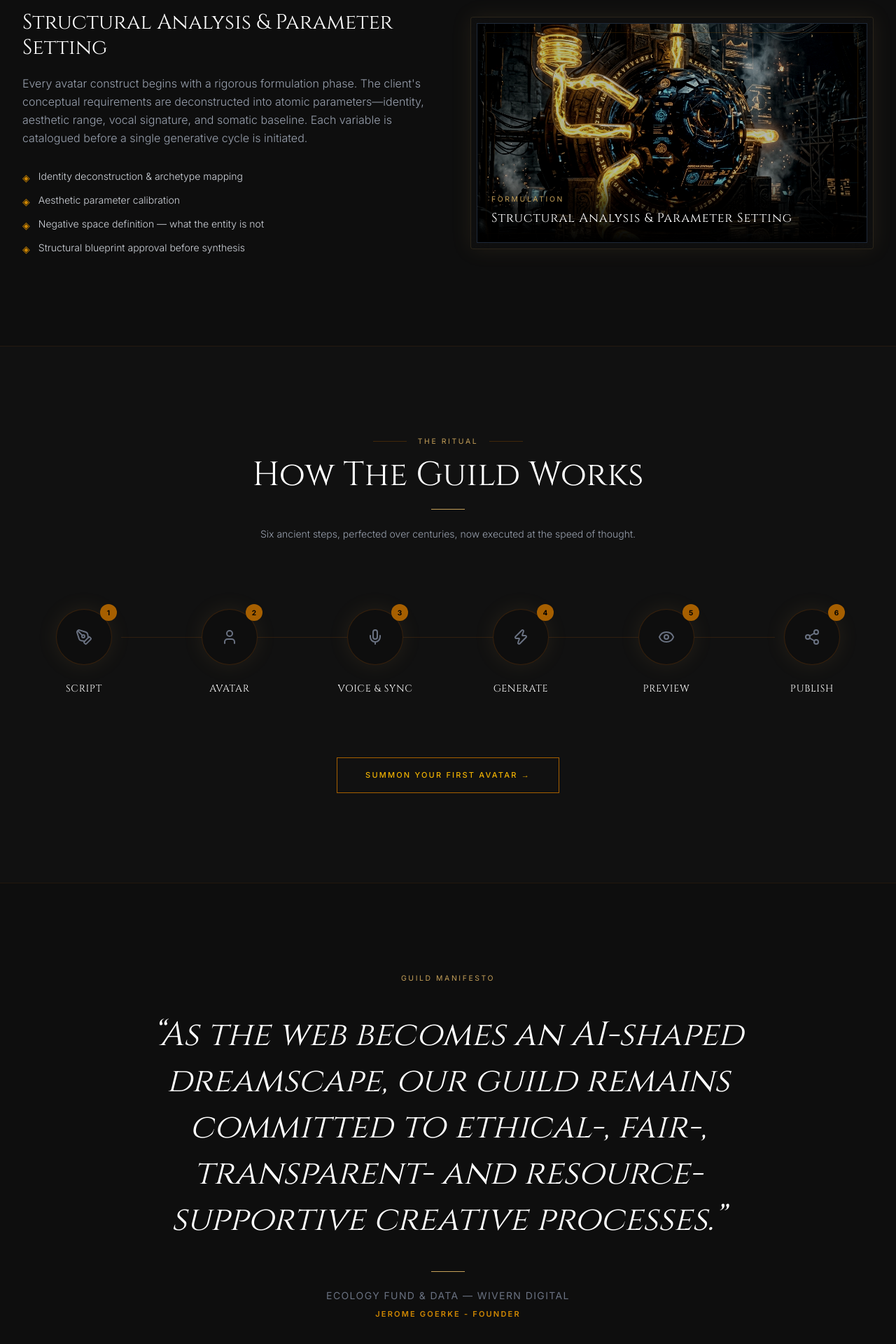
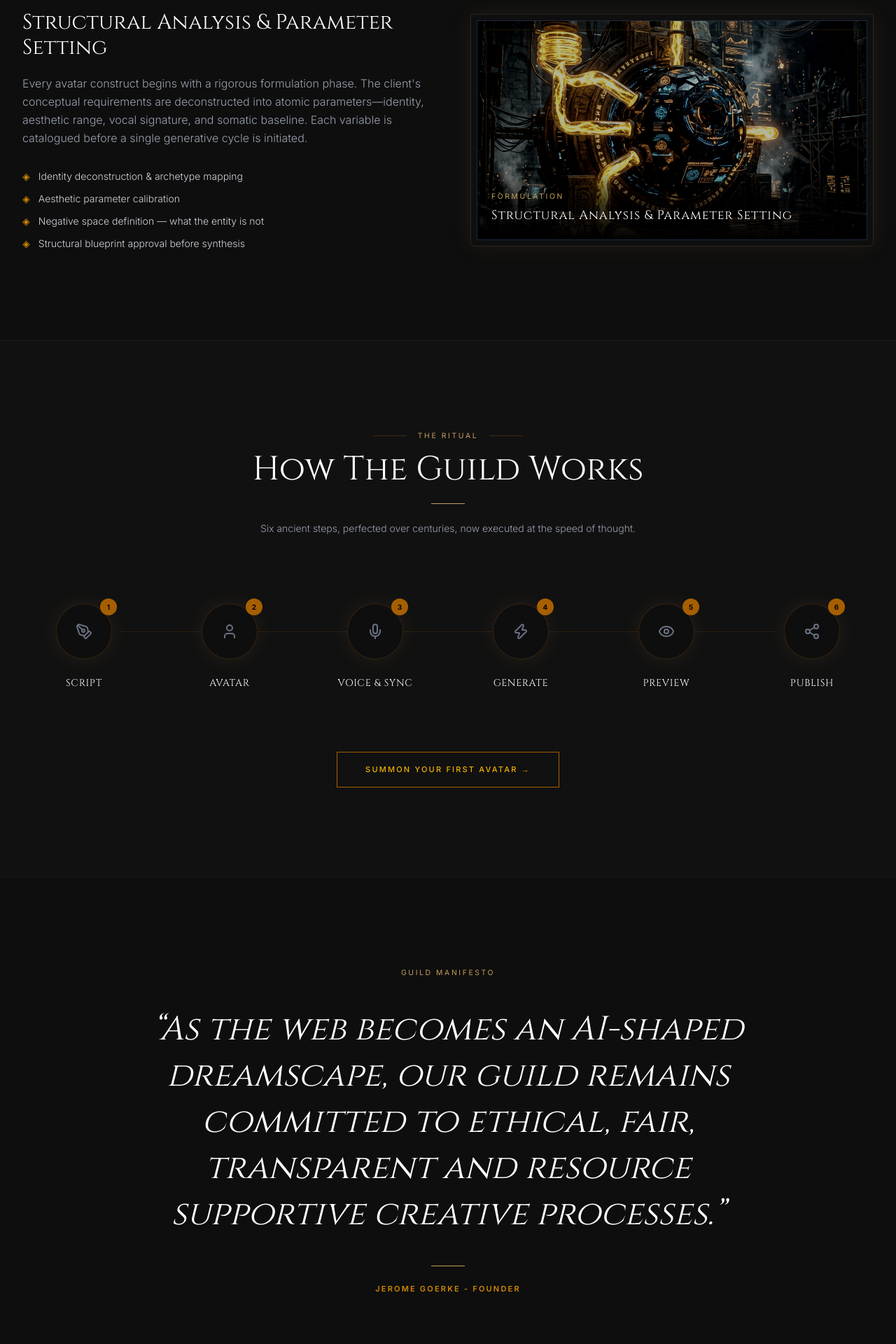
Before and after one commit to ugurturkcan/wivern_digital, a Next.js app in the folder frontend/: page / in a window 1280 px wide. Shown: the part 1182-3102 px from the top of the page at 70% size. Built offline with nearby package versions, Linux system fonts and the light colour scheme.

Commit message:
style: fix list alignments and update manifesto formatting

```diff
--- a/frontend/src/app/commissions/page.tsx
+++ b/frontend/src/app/commissions/page.tsx
@@ -137,8 +137,8 @@ export default function CommissionsPage() {
                   </div>
                   <ul className="space-y-3 mb-10 flex-1">
                     {tier.features.map((f) => (
-                      <li key={f} className="flex items-start gap-3 text-sm text-gray-300 font-light">
-                        <span className="text-yellow-600 mt-0.5 flex-shrink-0">◈</span>{f}
+                      <li key={f} className="flex items-center gap-3 text-sm text-gray-300 font-light">
+                        <span className="text-yellow-600 flex-shrink-0">◈</span>{f}
                       </li>
                     ))}
                   </ul>
--- a/frontend/src/app/craft/page.tsx
+++ b/frontend/src/app/craft/page.tsx
@@ -142,8 +142,8 @@ export default function CraftPage() {
                   <p className="text-gray-500 text-sm font-light leading-relaxed mb-6">{p.desc}</p>
                   <ul className="space-y-2">
                     {p.items.map((item) => (
-                      <li key={item} className="flex items-start gap-2 text-xs text-gray-400 font-light">
-                        <span className="text-yellow-700 mt-0.5">◈</span>{item}
+                      <li key={item} className="flex items-center gap-2 text-xs text-gray-400 font-light">
+                        <span className="text-yellow-700 flex-shrink-0">◈</span>{item}
                       </li>
                     ))}
                   </ul>
--- a/frontend/src/app/master/page.tsx
+++ b/frontend/src/app/master/page.tsx
@@ -139,7 +139,6 @@ export default function EcologyFundPage() {
               &ldquo;This structured approach ensures that the 'dreamscape' we create does not come at the expense of our reality, but rather, actively contributes to its regeneration.&rdquo;
             </blockquote>
             <div className="gold-line mx-auto mb-6" />
-            <p className="text-gray-500 text-sm tracking-widest uppercase">Ecology Fund &amp; Data</p>
           </div>
         </motion.section>
 
--- a/frontend/src/app/page.tsx
+++ b/frontend/src/app/page.tsx
@@ -218,8 +218,8 @@ export default function HomePage() {
                   <p className="text-gray-400 font-light leading-relaxed mb-8">{currentTab.body}</p>
                   <ul className="space-y-3">
                     {currentTab.items.map((item) => (
-                      <li key={item} className="flex items-start gap-3 text-sm text-gray-300 font-light">
-                        <span className="text-yellow-600 mt-0.5 flex-shrink-0">◈</span>
+                      <li key={item} className="flex items-center gap-3 text-sm text-gray-300 font-light">
+                        <span className="text-yellow-600 flex-shrink-0">◈</span>
                         {item}
                       </li>
                     ))}
@@ -335,10 +335,9 @@ export default function HomePage() {
           <div className="max-w-5xl mx-auto px-6 lg:px-8 text-center">
             <span className="section-label block mb-10">Guild Manifesto</span>
             <blockquote className="serif-font text-3xl lg:text-5xl text-white leading-snug italic mb-10">
-              &ldquo;As the web becomes an AI-shaped dreamscape, our guild remains committed to ethical-, fair-, transparent- and resource-supportive creative processes.&rdquo;
+              &ldquo;As the web becomes an AI-shaped dreamscape, our guild remains committed to ethical, fair, transparent and resource supportive creative processes.&rdquo;
             </blockquote>
             <div className="gold-line mx-auto mb-6" />
-            <p className="text-gray-500 text-sm tracking-widest uppercase mb-2">Ecology Fund &amp; Data &mdash; Wivern Digital</p>
             <p className="text-yellow-600 text-[11px] tracking-[0.2em] uppercase font-semibold">Jerome Goerke - Founder</p>
           </div>
         </motion.section>
```
